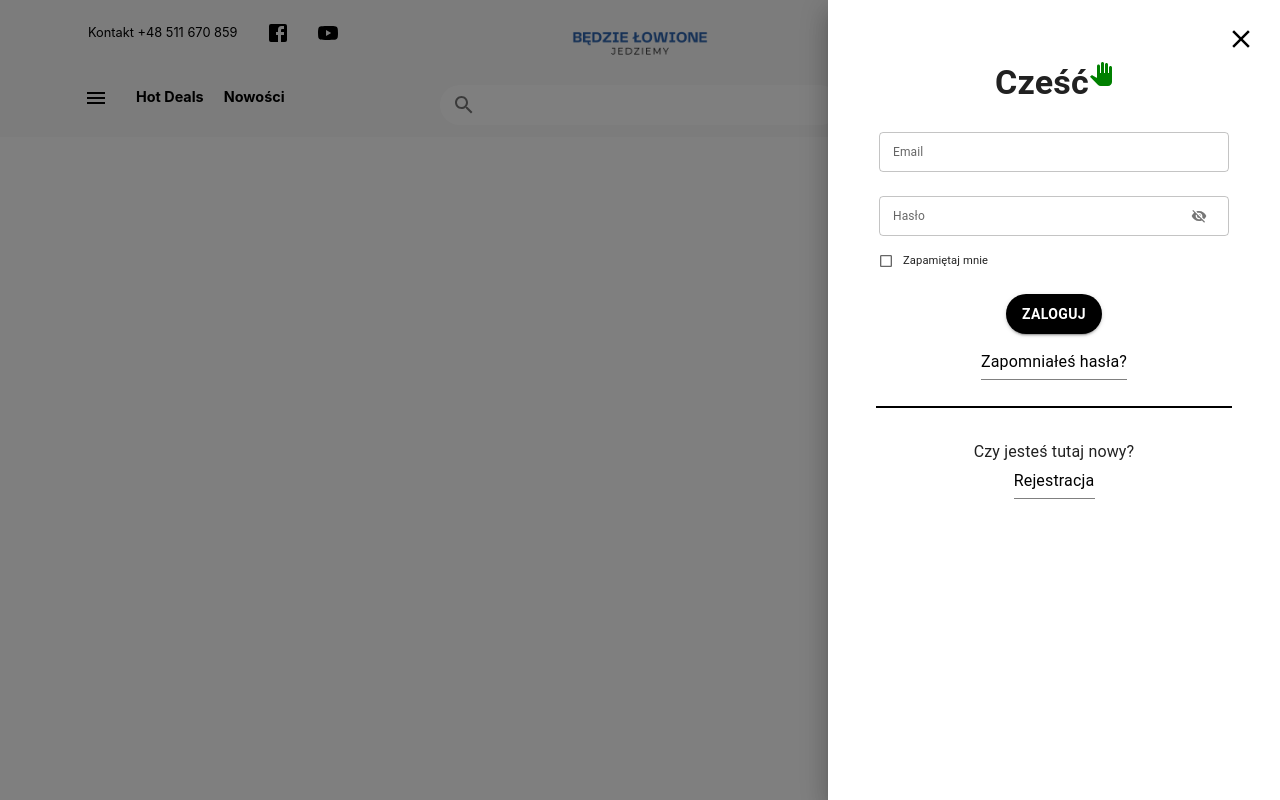
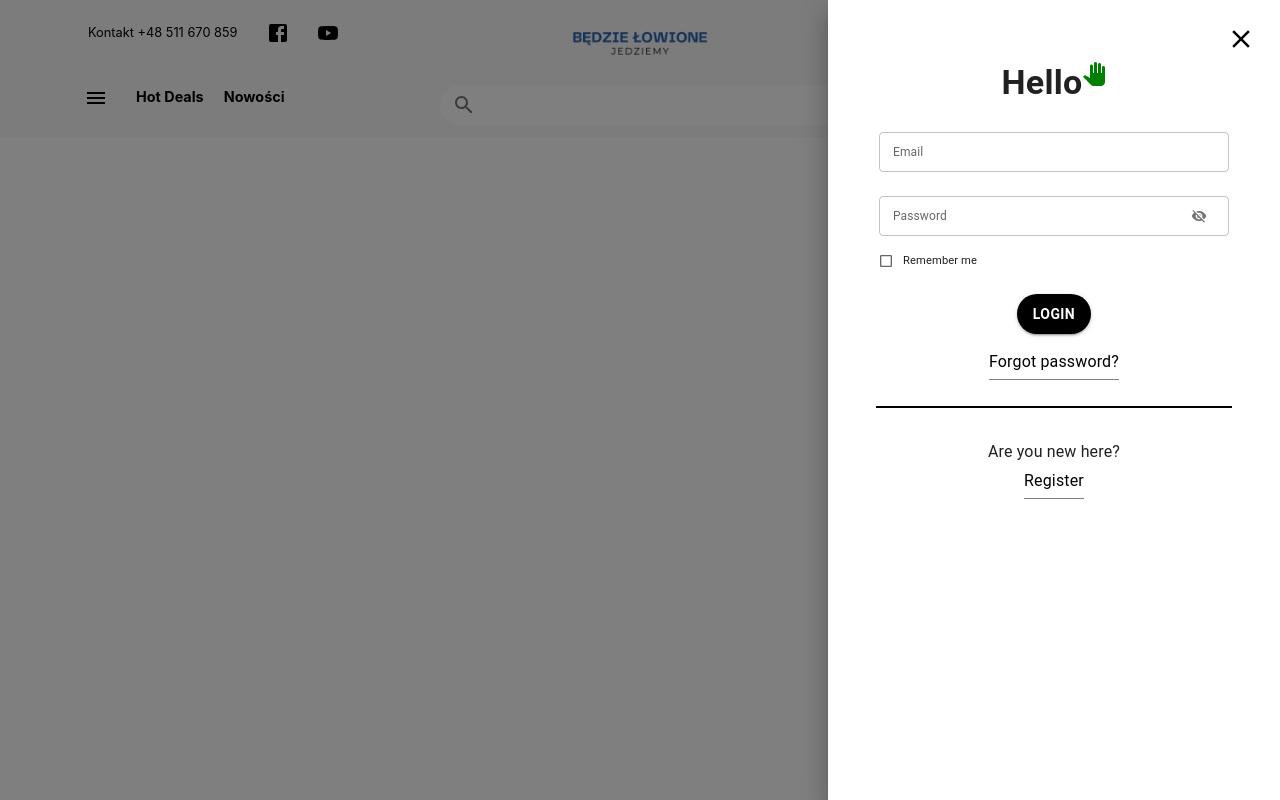
Before and after one commit to RafalGontarski/MyShop-frontend, a React (Create React App) app: page / in a window 1280 px wide. Both pictures are taken after a click on the button 1063 px from the left and 100 px from the top of the page. Built offline with nearby package versions, Linux system fonts and the light colour scheme.

Commit message:
feature_MSH-5/profile_drawer_translated

```diff
--- a/src/components/navbar/drawer/ProfileDrawer.tsx
+++ b/src/components/navbar/drawer/ProfileDrawer.tsx
@@ -16,6 +16,7 @@ import VisibilityOff from '@mui/icons-material/VisibilityOff';
 import HandIcon from '@mui/icons-material/PanTool';
 import CustomButton from "../../buttons/button/Button";
 import CustomLink from '../../links/link/CustomLink';
+import {useTranslation} from "react-i18next";
 
 type DrawerProps = {
     open: boolean;
@@ -25,7 +26,7 @@ type DrawerProps = {
 
 export const ProfileDrawer: React.FC<DrawerProps> = ({ open, onClose, onRegisterClick }) => {
     const [showPassword, setShowPassword] = React.useState(false);
-
+    const { t } = useTranslation();
     const handleMouseDownPassword = (event: React.MouseEvent) => {
         event.preventDefault();
         setShowPassword(true);
@@ -82,7 +83,7 @@ export const ProfileDrawer: React.FC<DrawerProps> = ({ open, onClose, onRegister
 
                     <Box sx={{ display: 'flex', alignItems: 'left' }}>
                         <Typography variant="h4" gutterBottom style={{ fontWeight: 'bold' }}>
-                            Cześć
+                            {t('profileDrawer.greeting')}
                         </Typography>
                         <HandIcon
                             style={{ color: '#008000'}}
@@ -91,7 +92,7 @@ export const ProfileDrawer: React.FC<DrawerProps> = ({ open, onClose, onRegister
 
                     <TextField
                         size={"small"}
-                        label="Email"
+                        label={t('profileDrawer.email')}
                         variant="outlined"
                         fullWidth
                         margin="normal"
@@ -123,7 +124,7 @@ export const ProfileDrawer: React.FC<DrawerProps> = ({ open, onClose, onRegister
 
                     <TextField
                         size={"small"}
-                        label="Hasło"
+                        label={t('profileDrawer.password')}
                         variant="outlined"
                         fullWidth
                         margin="normal"
@@ -208,7 +209,7 @@ export const ProfileDrawer: React.FC<DrawerProps> = ({ open, onClose, onRegister
                                     }}
                                 />
                             }
-                            label="Zapamiętaj mnie"
+                            label={t('profileDrawer.rememberMe')}
                             sx={{
                                 '& .MuiTypography-root': {
                                     // fontFamily: 'Arial, sans-serif',
@@ -220,7 +221,7 @@ export const ProfileDrawer: React.FC<DrawerProps> = ({ open, onClose, onRegister
                         />
                     </Box>
 
-                    <CustomButton label={"ZALOGUJ"}/>
+                    <CustomButton label={t('profileDrawer.login')}/>
 
                 </Box>
                 <Box style={{
@@ -228,7 +229,7 @@ export const ProfileDrawer: React.FC<DrawerProps> = ({ open, onClose, onRegister
                 }}>
                     <CustomLink
                         href={"#"}
-                        label={"Zapomniałeś hasła?"}
+                        label={t('profileDrawer.forgotPassword')}
                         onClick={undefined}/>
                 </Box>
 
@@ -244,12 +245,12 @@ export const ProfileDrawer: React.FC<DrawerProps> = ({ open, onClose, onRegister
                 />
 
                 <Typography variant="body1" gutterBottom style={{ textAlign: 'center' }}>
-                    Czy jesteś tutaj nowy?
+                    {t('profileDrawer.newHere')}
                 </Typography>
 
                 <CustomLink
                     href={"#"}
-                    label={"Rejestracja"}
+                    label={t('profileDrawer.register')}
                     onClick={onRegisterClick}/>
             </Box>
         </Drawer>
--- a/src/translations/de.json
+++ b/src/translations/de.json
@@ -7,5 +7,15 @@
     "England": "England",
     "Italy": "Italien",
     "France": "Frankreich"
+  },
+  "profileDrawer": {
+    "greeting": "Hallo",
+    "email": "Email",
+    "password": "Passwort",
+    "rememberMe": "Erinnere dich an mich",
+    "login": "EINLOGGEN",
+    "forgotPassword": "Passwort vergessen?",
+    "newHere": "Bist du neu hier?",
+    "register": "Registrieren"
   }
 }
--- a/src/translations/en.json
+++ b/src/translations/en.json
@@ -7,5 +7,15 @@
     "England": "England",
     "Italy": "Italy",
     "France": "France"
+  },
+  "profileDrawer": {
+    "greeting": "Hello",
+    "email": "Email",
+    "password": "Password",
+    "rememberMe": "Remember me",
+    "login": "LOGIN",
+    "forgotPassword": "Forgot password?",
+    "newHere": "Are you new here?",
+    "register": "Register"
   }
 }
--- a/src/translations/fr.json
+++ b/src/translations/fr.json
@@ -7,5 +7,15 @@
     "England": "Angleterre",
     "Italy": "Italie",
     "France": "France"
+  },
+  "profileDrawer": {
+    "greeting": "Bonjour",
+    "email": "E-mail",
+    "password": "Mot de passe",
+    "rememberMe": "Souviens-toi de moi",
+    "login": "S'IDENTIFIER",
+    "forgotPassword": "Mot de passe oublié?",
+    "newHere": "Tu es nouveau ici?",
+    "register": "S'inscrire"
   }
 }
--- a/src/translations/it.json
+++ b/src/translations/it.json
@@ -7,5 +7,15 @@
     "England": "Inghilterra",
     "Italy": "Italia",
     "France": "Francia"
+  },
+  "profileDrawer": {
+    "greeting": "Ciao",
+    "email": "E-mail",
+    "password": "Password",
+    "rememberMe": "Ricordami",
+    "login": "ACCESSO",
+    "forgotPassword": "Hai dimenticato la password?",
+    "newHere": "Sei nuovo qui?",
+    "register": "Registrati"
   }
 }
--- a/src/translations/pl.json
+++ b/src/translations/pl.json
@@ -7,5 +7,15 @@
     "England": "Anglia",
     "Italy": "Włochy",
     "France": "Francja"
+  },
+  "profileDrawer": {
+    "greeting": "Cześć",
+    "email": "E-mail",
+    "password": "Hasło",
+    "rememberMe": "Zapamiętaj mnie",
+    "login": "ZALOGUJ",
+    "forgotPassword": "Zapomniałeś hasła?",
+    "newHere": "Czy jest tutaj nowy?",
+    "register": "Rejestracja"
   }
 }
--- a/src/translations/ua.json
+++ b/src/translations/ua.json
@@ -7,5 +7,15 @@
     "England": "Англія",
     "Italy": "Італія",
     "France": "Франція"
+  },
+  "profileDrawer": {
+    "greeting": "Привіт",
+    "email": "Електронна пошта",
+    "password": "Пароль",
+    "rememberMe": "Пам'ятай мене",
+    "login": "УВІЙТИ",
+    "forgotPassword": "Забули пароль?",
+    "newHere": "Ти тут новий?",
+    "register": "Реєстрація"
   }
 }
```
